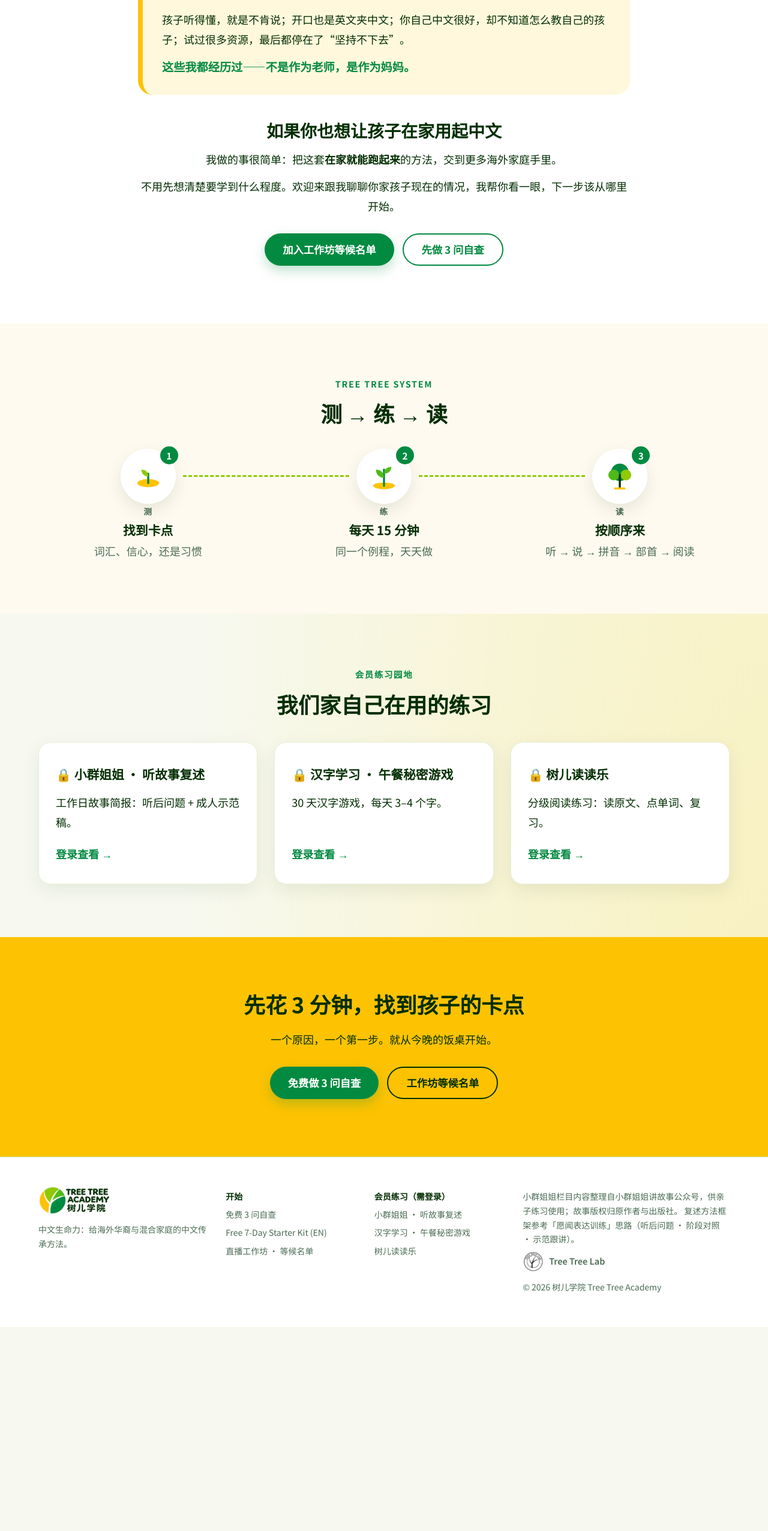
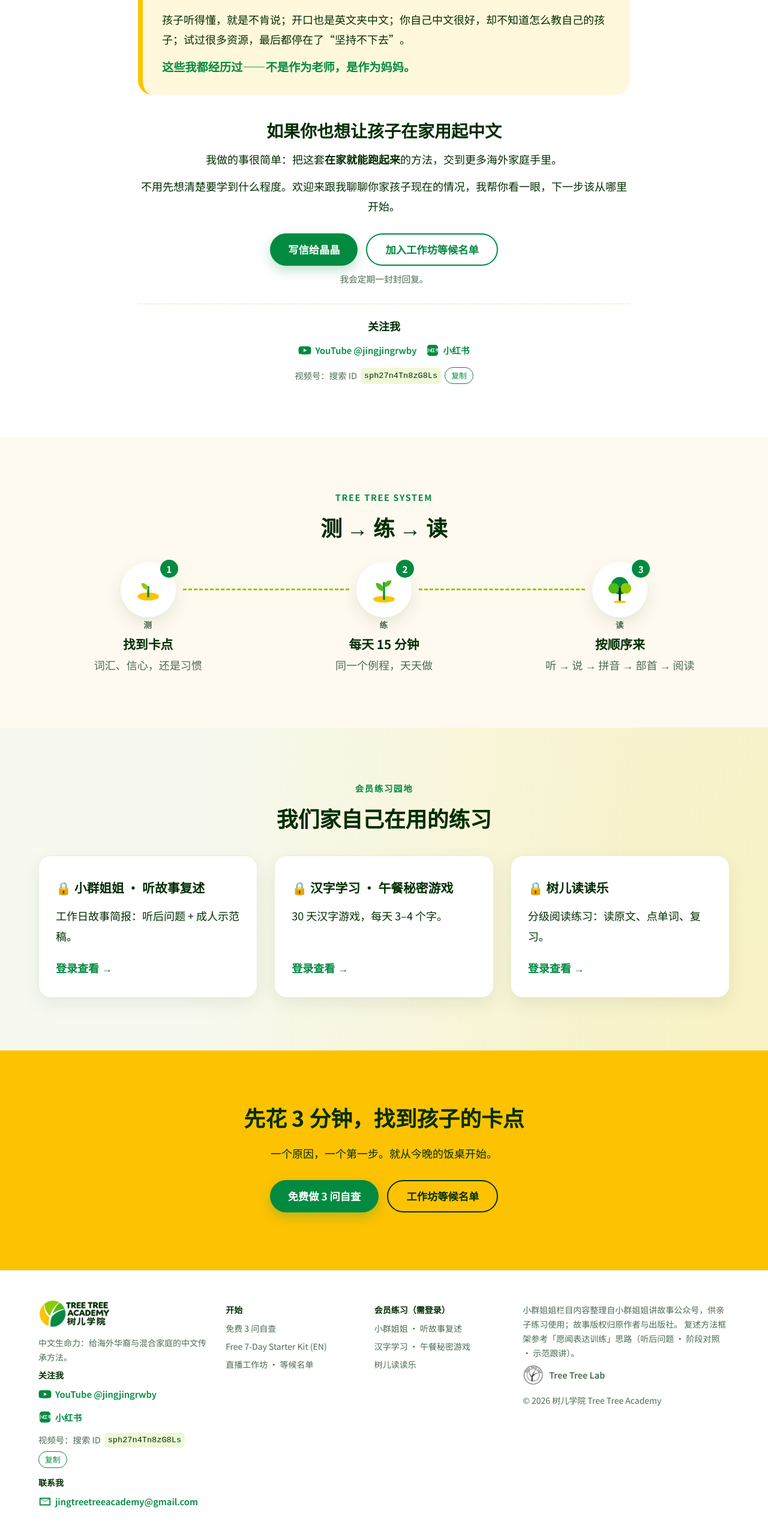
Before and after one commit to TreeTreeAcademy/treetreeacademy, a Next.js app: page / in a window 1280 px wide. Shown: the part 3608-6160 px from the top of the page at 60% size. Before the commit the page ends 5820 px from the top, so only its background shows below. Built offline with nearby package versions, Linux system fonts and the light colour scheme.

Commit message:
Social links per language (footer + about 'Follow along'), 视频号 ID copy, Email Jing mailto CTA with prefilled template, footer contact

```diff
--- a/app/_site/AboutJing.tsx
+++ b/app/_site/AboutJing.tsx
@@ -1,6 +1,8 @@
 import Placeholder from "./Placeholder";
 import { Icon } from "./Visuals";
 import { PHOTOS, asset } from "@/lib/site/assets";
+import { mailto } from "@/lib/site/social";
+import { SocialLinks } from "./Social";
 
 // Jing's own About Me text (2026-11-17). Chinese is verbatim; English is her US-parent version.
 // Short version = first two paragraphs + one link, nothing added.
@@ -30,7 +32,9 @@ const C = {
       <>我做的事很简单：把这套<strong>在家就能跑起来</strong>的方法，交到更多海外家庭手里。</>,
       <>不用先想清楚要学到什么程度。欢迎来跟我聊聊你家孩子现在的情况，我帮你看一眼，下一步该从哪里开始。</>,
     ],
-    cta: [["/workshop#waitlist", "加入工作坊等候名单"], ["/start", "先做 3 问自查"]],
+    cta: [["mailto", "写信给晶晶"], ["/workshop#waitlist", "加入工作坊等候名单"]],
+    small: "我会定期一封封回复。",
+    follow: "关注我",
     more: ["/#about", "读我的完整故事 →"],
     photoAlt: "晶晶",
   },
@@ -55,7 +59,9 @@ const C = {
     hardEnd: "That's exactly who I built this for. You don't need to speak Chinese well to make it part of your home. You'll get simple phrases with pinyin, routines that fit into the day you already have, and a clear next step.",
     endH: "Start where your family is",
     end: [<>You don&apos;t need to know where this ends up. Tell me where your child is right now, and I&apos;ll help you find the first step.</>],
-    cta: [["/en/workshop#waitlist", "Join the workshop waitlist"], ["/en/start", "Take the free 3-question check"]],
+    cta: [["mailto", "Email Jing"], ["/en/workshop#waitlist", "Join the workshop waitlist"]],
+    small: "I read every message and reply personally.",
+    follow: "Follow along",
     more: ["/en/workshop#about", "Read my full story →"],
     photoAlt: "Jing",
   },
@@ -129,8 +135,13 @@ export default function AboutJing({
             <h3 className="lp-about2__h">{c.endH}</h3>
             {c.end.map((p, i) => <p key={i}>{p}</p>)}
             <div className="lp-ctas lp-ctas--center">
-              <a href={c.cta[0][0]} className="lp-btn lp-btn--primary">{c.cta[0][1]}</a>
+              <a href={mailto(lang)} className="lp-btn lp-btn--primary">{c.cta[0][1]}</a>
               <a href={c.cta[1][0]} className="lp-btn lp-btn--ghost">{c.cta[1][1]}</a>
+            </div>
+            <p className="ab-small">{c.small}</p>
+            <div className="ab-follow">
+              <p className="ab-follow__h">{c.follow}</p>
+              <SocialLinks lang={lang} />
             </div>
           </div>
         </div>
--- /dev/null
+++ b/app/_site/Social.tsx
@@ -0,0 +1,33 @@
+import { SOCIAL, CONTACT_EMAIL } from "@/lib/site/social";
+import SphCopy from "./SphCopy";
+
+const S = { width: 22, height: 22, viewBox: "0 0 24 24", "aria-hidden": true, fill: "currentColor" };
+const ICONS: Record<string, React.ReactNode> = {
+  instagram: (<svg {...S}><path d="M12 7.3A4.7 4.7 0 1012 16.7 4.7 4.7 0 0012 7.3zm0 7.7a3 3 0 110-6 3 3 0 010 6zm4.9-7.9a1.1 1.1 0 11-2.2 0 1.1 1.1 0 012.2 0zM12 3.6c2.7 0 3 0 4.1.1 2.7.1 4 1.4 4.1 4.1.1 1.1.1 1.4.1 4.1s0 3-.1 4.1c-.1 2.7-1.4 4-4.1 4.1-1.1.1-1.4.1-4.1.1s-3 0-4.1-.1c-2.7-.1-4-1.4-4.1-4.1C3.7 15 3.6 14.7 3.6 12s0-3 .1-4.1C3.8 5.2 5.1 3.9 7.8 3.8 9 3.7 9.3 3.6 12 3.6zM12 2C9.3 2 8.9 2 7.8 2.1 4.1 2.3 2.3 4.1 2.1 7.8 2 8.9 2 9.3 2 12s0 3.1.1 4.2c.2 3.7 2 5.5 5.7 5.7 1.1.1 1.5.1 4.2.1s3.1 0 4.2-.1c3.7-.2 5.5-2 5.7-5.7.1-1.1.1-1.5.1-4.2s0-3.1-.1-4.2c-.2-3.7-2-5.5-5.7-5.7C15.1 2 14.7 2 12 2z" /></svg>),
+  youtube: (<svg {...S}><path d="M23 7.2a3 3 0 00-2.1-2.1C19 4.6 12 4.6 12 4.6s-7 0-8.9.5A3 3 0 001 7.2 31 31 0 00.5 12a31 31 0 00.5 4.8 3 3 0 002.1 2.1c1.9.5 8.9.5 8.9.5s7 0 8.9-.5a3 3 0 002.1-2.1 31 31 0 00.5-4.8 31 31 0 00-.5-4.8zM9.8 15.1V8.9L15.6 12z" /></svg>),
+  xhs: (<svg {...S}><rect x="2" y="2" width="20" height="20" rx="5" /><text x="12" y="15.6" textAnchor="middle" fontSize="8.5" fontWeight="700" fill="#fff" fontFamily="sans-serif">小红书</text></svg>),
+  mail: (<svg {...S}><path d="M3 5h18a1 1 0 011 1v12a1 1 0 01-1 1H3a1 1 0 01-1-1V6a1 1 0 011-1zm9 7.2L4 7.3V17h16V7.3zM5.2 7l6.8 4.2L18.8 7z" /></svg>),
+};
+
+export function SocialLinks({ lang = "zh", sph = lang === "zh" }: { lang?: "zh" | "en"; sph?: boolean }) {
+  return (
+    <div className="soc">
+      <ul className="soc-list">
+        {SOCIAL[lang].map((s) => (
+          <li key={s.href}>
+            <a href={s.href} target="_blank" rel="noopener noreferrer" aria-label={s.label} title={s.label} className="soc-link">
+              {ICONS[s.kind]}<span className="soc-text">{s.label}</span>
+            </a>
+          </li>
+        ))}
+      </ul>
+      {sph && <SphCopy />}
+    </div>
+  );
+}
+
+export function EmailLink({ label }: { label?: string }) {
+  return (
+    <a href={`mailto:${CONTACT_EMAIL}`} className="soc-link soc-mail">{ICONS.mail}<span className="soc-text">{label ?? CONTACT_EMAIL}</span></a>
+  );
+}
--- /dev/null
+++ b/app/_site/SphCopy.tsx
@@ -0,0 +1,16 @@
+"use client";
+import { useState } from "react";
+import { SPH_ID } from "@/lib/site/social";
+
+export default function SphCopy() {
+  const [ok, setOk] = useState(false);
+  async function copy() {
+    try { await navigator.clipboard.writeText(SPH_ID); setOk(true); setTimeout(() => setOk(false), 2000); } catch { /* ignore */ }
+  }
+  return (
+    <span className="soc-sph">
+      视频号：搜索 ID <code>{SPH_ID}</code>
+      <button type="button" className="soc-copy" onClick={copy} aria-label="复制视频号 ID">{ok ? "已复制" : "复制"}</button>
+    </span>
+  );
+}
--- a/app/en/layout.tsx
+++ b/app/en/layout.tsx
@@ -1,4 +1,5 @@
 import type { Metadata } from "next";
+import { SocialLinks, EmailLink } from "../_site/Social";
 
 // English section (/en/*). The root layout's header/footer are Chinese; on /en pages they are hidden
 // with CSS (body:has(.en-section)) and this layout renders English chrome instead.
@@ -33,6 +34,10 @@ export default function EnLayout({ children }: { children: React.ReactNode }) {
           <div>
             <img src="/brand/logo-header.webp" alt="Tree Tree Academy" width={150} height={56} className="site-footer__logo" />
             <p>Helping heritage-Chinese and mixed-heritage families keep Chinese alive at home.</p>
+            <p className="site-footer__h">Follow along</p>
+            <SocialLinks lang="en" />
+            <p className="site-footer__h" style={{ marginTop: "0.8rem" }}>Contact</p>
+            <p><EmailLink /></p>
           </div>
           <div>
             <p className="site-footer__h">Get started</p>
--- a/app/globals.css
+++ b/app/globals.css
@@ -1112,3 +1112,18 @@ body:has(.en-section) > .site-footer { display: none; }
   .ab-method .vz-card p { grid-column: 2; }
   .ab-hard { padding: 20px; border-left-width: 6px; }
 }
+/* social + contact */
+.soc { display: flex; flex-direction: column; gap: 8px; }
+.soc-list { list-style: none; padding: 0; margin: 0; display: flex; flex-wrap: wrap; gap: 8px 16px; }
+.soc-link { display: inline-flex; align-items: center; gap: 6px; color: var(--color-forest) !important; text-decoration: none; font-weight: 600; font-size: .92rem; }
+.soc-link:hover { color: var(--color-forest-deep) !important; }
+.soc-link svg { flex: 0 0 auto; }
+.soc-sph { display: inline-flex; flex-wrap: wrap; align-items: center; gap: 6px; font-size: .9rem; color: var(--color-text-muted); }
+.soc-sph code { background: #eef8d8; padding: 1px 6px; border-radius: 6px; color: var(--color-ink); font-size: .85rem; }
+.soc-copy { font: inherit; font-size: .8rem; border: 1px solid var(--color-forest); color: var(--color-forest); background: #fff; border-radius: 999px; padding: 1px 10px; cursor: pointer; min-height: 28px; }
+.ab-follow { margin-top: 28px; padding-top: 20px; border-top: 1px dashed var(--color-border); display: flex; flex-direction: column; align-items: center; gap: 10px; }
+.ab-follow__h { font-weight: 700; color: var(--color-ink); margin: 0 !important; }
+.ab-follow .soc { align-items: center; }
+.ab-follow .soc-list { justify-content: center; }
+.ab-small { font-size: .92rem; color: var(--color-text-muted); margin-top: 6px !important; }
+.site-footer__h + .soc { margin-top: 4px; }
--- a/app/layout.tsx
+++ b/app/layout.tsx
@@ -1,5 +1,6 @@
 import type { Metadata } from "next";
 import "./globals.css";
+import { SocialLinks, EmailLink } from "./_site/Social";
 
 export const metadata: Metadata = {
   title: {
@@ -62,6 +63,10 @@ export default function RootLayout({
             <div>
               <img src="/brand/logo-header.webp" alt="树儿学院 Tree Tree Academy" width={150} height={56} className="site-footer__logo" />
               <p>中文生命力：给海外华裔与混合家庭的中文传承方法。</p>
+              <p className="site-footer__h">关注我</p>
+              <SocialLinks lang="zh" />
+              <p className="site-footer__h" style={{ marginTop: "0.8rem" }}>联系我</p>
+              <p><EmailLink /></p>
             </div>
             <div>
               <p className="site-footer__h">开始</p>
--- /dev/null
+++ b/lib/site/social.ts
@@ -0,0 +1,25 @@
+// Jing's accounts (from her account list, 2026-11-18) and contact email.
+export const CONTACT_EMAIL = "jingtreetreeacademy@gmail.com";
+
+export const SOCIAL = {
+  en: [
+    { kind: "instagram", label: "Instagram @mandarinmamaruby", href: "https://www.instagram.com/mandarinmamaruby/" },
+    { kind: "youtube", label: "YouTube @mandarinmamaruby", href: "https://www.youtube.com/@mandarinmamaruby" },
+  ],
+  zh: [
+    { kind: "youtube", label: "YouTube @jingjingrwby", href: "https://www.youtube.com/@jingjingrwby" },
+    { kind: "xhs", label: "小红书", href: "https://www.xiaohongshu.com/user/profile/599703a882ec393e158fbecb" },
+  ],
+} as const;
+
+export const SPH_ID = "sph27n4Tn8zG8Ls"; // 视频号 ID (no public link)
+
+const BODY = {
+  zh: "你好晶晶，\n\n孩子年龄：\n孩子平时用什么语言回答你：\n我们已经试过的方法：\n我最想解决的问题：\n\n",
+  en: "Hi Jing,\n\nMy child's age:\nWhat language they usually answer in:\nWhat we've tried so far:\nWhat I'd most like help with:\n\n",
+};
+
+export function mailto(lang: "zh" | "en") {
+  const subject = lang === "zh" ? "我家孩子的中文情况" : "About my child's Chinese";
+  return `mailto:${CONTACT_EMAIL}?subject=${encodeURIComponent(subject)}&body=${encodeURIComponent(BODY[lang])}`;
+}
```
